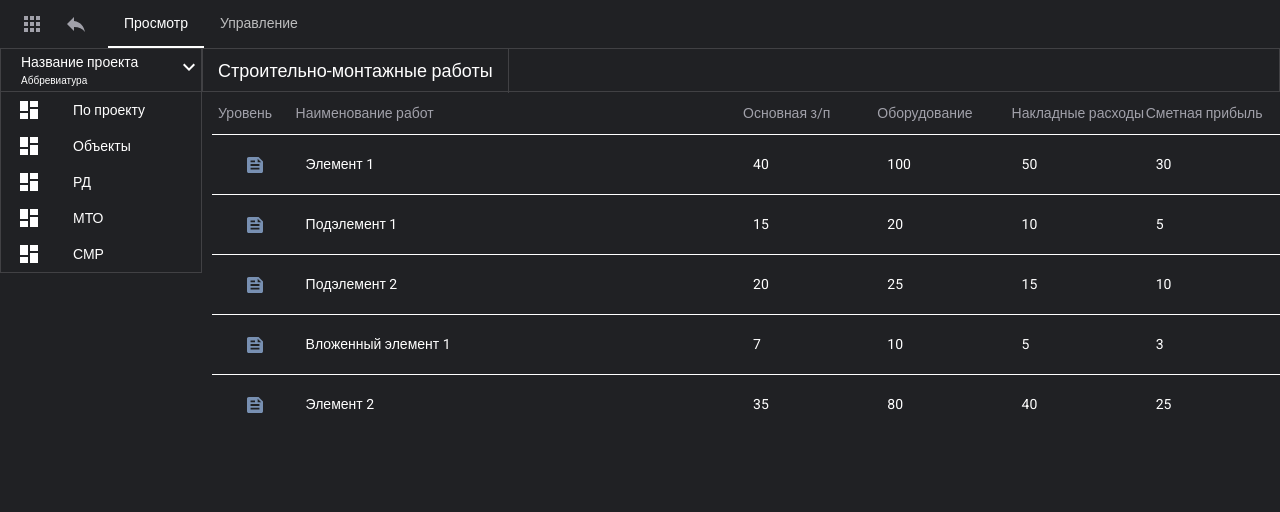
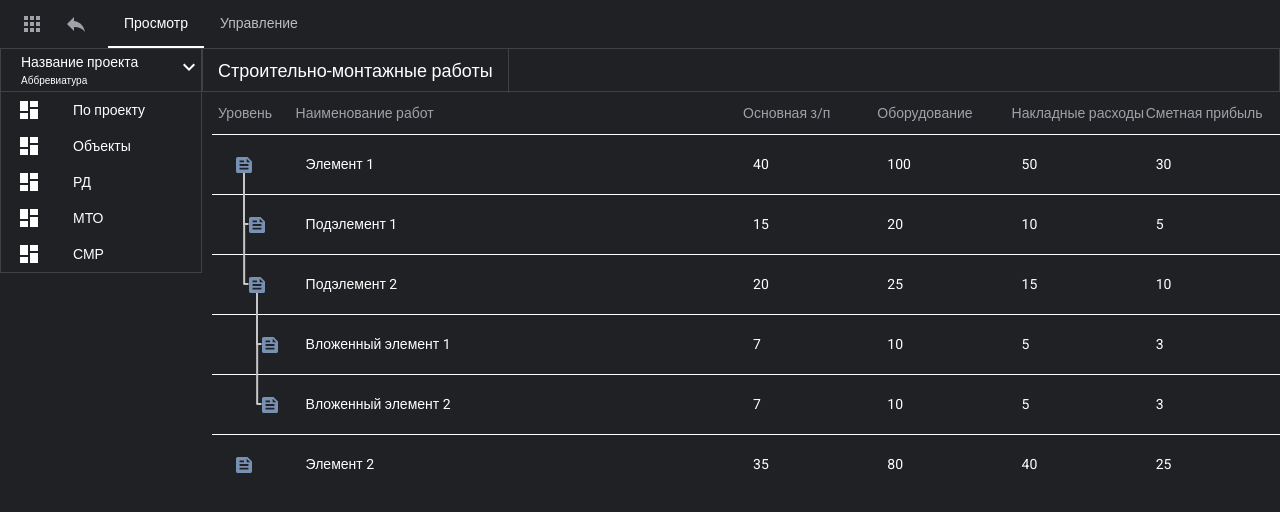
Before and after one commit to kostili-tec/seven-winds-task, a React (Vite) app: page / in a window 1280 px wide. Shown: the top 512 px of the page. Built offline with nearby package versions, Linux system fonts and the light colour scheme; a web font is replaced by a local one.

Commit message:
feat: add nested lines in table

```diff
--- a/src/components/Icons/FieldIcon.tsx
+++ b/src/components/Icons/FieldIcon.tsx
@@ -6,9 +6,13 @@ const FieldIconContainer = styled('div')({
   height: '24px',
 });
 
-export default function FieldIcon() {
+interface FieldIconProps {
+  className: string;
+}
+
+export default function FieldIcon({ className }: FieldIconProps) {
   return (
-    <FieldIconContainer>
+    <FieldIconContainer className={className}>
       <SvgIcon>
         <svg
           xmlns='http://www.w3.org/2000/svg'
--- a/src/components/Table/Table.tsx
+++ b/src/components/Table/Table.tsx
@@ -1,14 +1,14 @@
-import { useState } from 'react';
 import Box from '@mui/material/Box';
 
 import TableTab from './TableTab/TableTab';
 import TableHeader from './TableHeader/TableHeader';
 import TableTree from './TableTree/TableTree';
 
-import { ArrayTableData } from './Table.types';
+import { TableDataNested } from './Table.types';
+import { addLevelToData } from '../../utils/addLevelToData';
 
 export default function Table() {
-  const data: ArrayTableData = [
+  const data: TableDataNested[] = [
     {
       rowName: 'Элемент 1',
       equipmentCosts: 100,
@@ -43,6 +43,15 @@ export default function Table() {
               id: 4,
               child: [],
             },
+            {
+              rowName: 'Вложенный элемент 2',
+              equipmentCosts: 10,
+              overheads: 5,
+              estimatedProfit: 3,
+              salary: 7,
+              id: 132432,
+              child: [],
+            },
           ],
         },
       ],
@@ -57,13 +66,12 @@ export default function Table() {
       child: [],
     },
   ];
-  // eslint-disable-next-line
-  const [tableData, setTableData] = useState(data);
+  const newData = addLevelToData(data);
   return (
     <Box display='flex' flexDirection='column' width='100%'>
       <TableTab />
       <TableHeader />
-      <TableTree data={tableData} />
+      <TableTree data={newData} />
     </Box>
   );
 }
--- a/src/components/Table/Table.types.ts
+++ b/src/components/Table/Table.types.ts
@@ -8,4 +8,17 @@ export interface TableData {
   child: TableData[] | null;
 }
 
+export interface TableDataNested extends TableData {
+  level?: number;
+  nested?: Nested;
+}
+
 export type ArrayTableData = TableData[];
+
+export enum Nested {
+  PARENTWITHCHILD = 'parentWithChild',
+  PARENTNOCHILD = 'parantNoChild',
+  CHILDPARENT = 'childParent',
+  FINALCHILD = 'finalChild',
+  NOTFINALCHILD = 'notFinalChild',
+}
--- /dev/null
+++ b/src/components/Table/TableItem/TableItem.module.scss
@@ -0,0 +1,74 @@
+.parentLine {
+  position: relative;
+  &::before {
+    content: "";
+    position: absolute;
+    left: 50%;
+    top: 20px;
+    width: 2px;
+    height: 52px;
+    background-color: #C6C6C6;
+    transform: translateX(-50%);
+    z-index: 0;
+  }
+}
+
+.nestedParent {
+  position: relative;
+  &::before {
+    content: "";
+    position: absolute;
+    left: 50%;
+    top: 20px;
+    width: 2px;
+    height: 52px;
+    background-color: #C6C6C6;
+    transform: translateX(-50%);
+    z-index: 0;
+  }
+}
+
+.leftLine {
+  position: relative;
+  &::after {
+    content: "";
+    position: absolute;
+    top: 10px;
+    left: 0;
+    width: 5px;
+    height: 2px;
+    background-color: #C6C6C6;
+    transform: translateX(-30%);
+    z-index: 0;
+  }
+}
+
+.finalChild {
+  position: relative;
+  &::after {
+    content: "";
+    position: absolute;
+    top: 10px;
+    left: 0;
+    width: 5px;
+    height: 2px;
+    background-color: #C6C6C6;
+    transform: translateX(-30%);
+    z-index: 0;
+  }
+}
+
+.notFinalChild {
+  position: relative;
+  &::before {
+    content: "";
+    position: absolute;
+    left: -2px;
+    top: 12px;
+    width: 2px;
+    height: 59px;
+    background-color: #C6C6C6;
+    transform: translateX(8%);
+    z-index: 0;
+  }
+}
--- a/src/components/Table/TableItem/TableItem.tsx
+++ b/src/components/Table/TableItem/TableItem.tsx
@@ -1,8 +1,15 @@
 import Grid from '@mui/material/Grid';
 import Typography from '@mui/material/Typography';
 
-import { TableData as TableItemProps } from '../Table.types';
+import { Nested, TableData } from '../Table.types';
 import TableItemIcons from '../TableItemIcons/TableItemIcons';
+import classes from './TableItem.module.scss';
+import { useState, useEffect } from 'react';
+
+interface TableItemProps extends TableData {
+  level: number;
+  nested?: Nested;
+}
 
 export default function TableItem({
   equipmentCosts,
@@ -10,7 +17,29 @@ export default function TableItem({
   estimatedProfit,
   rowName,
   salary,
+  level,
+  nested,
 }: TableItemProps) {
+  const defaultPadding = 13;
+  const currentPadding = level * defaultPadding;
+  const [currentClasses, setCurrentClasses] = useState<Array<string>>([]);
+  const setState = (className: string) => setCurrentClasses((state) => [...state, className]);
+  useEffect(() => {
+    if (nested === Nested.PARENTWITHCHILD) {
+      setState(classes.parentLine);
+    }
+    if (nested === Nested.CHILDPARENT) {
+      setState(classes.nestedParent);
+      setState(classes.leftLine);
+    }
+    if (nested === Nested.FINALCHILD) {
+      setState(classes.leftLine);
+    }
+    if (nested === Nested.NOTFINALCHILD) {
+      setState(classes.leftLine);
+      setState(classes.notFinalChild);
+    }
+  }, [nested]);
   return (
     <Grid
       container
@@ -22,8 +51,8 @@ export default function TableItem({
       borderTop='1px solid'
       marginX='10px'
     >
-      <Grid item xs={1} paddingLeft='12px'>
-        <TableItemIcons />
+      <Grid item xs={1} paddingLeft={`${currentPadding}px`}>
+        <TableItemIcons className={currentClasses.join(' ')} />
       </Grid>
       <Grid item xs={5}>
         <Typography color='primary' variant='body2'>
--- a/src/components/Table/TableItemIcons/TableItemIcons.tsx
+++ b/src/components/Table/TableItemIcons/TableItemIcons.tsx
@@ -8,7 +8,7 @@ const IconContainer = styled('div')({
   maxWidth: 55,
   display: 'flex',
   alignItems: 'center',
-  justifyContent: 'space-around',
+  justifyContent: 'flex-start',
   '&:hover': {
     backgroundColor: '#414144',
   },
@@ -22,10 +22,14 @@ const StyledDeleteIcon = styled(DeleteIcon)({
   display: 'none',
 });
 
-export default function TableItemIcons() {
+interface TableItemIconsProps {
+  className: string;
+}
+
+export default function TableItemIcons({ className }: TableItemIconsProps) {
   return (
     <IconContainer>
-      <FieldIcon />
+      <FieldIcon className={className} />
       <StyledDeleteIcon className='delete-icon' />
     </IconContainer>
   );
--- a/src/components/Table/TableTree/TableTree.tsx
+++ b/src/components/Table/TableTree/TableTree.tsx
@@ -3,15 +3,16 @@ import TableItem from '../TableItem/TableItem';
 
 interface TalbeItemsProps {
   data: ArrayTableData;
+  level?: number;
 }
 
-export default function TableTree({ data }: TalbeItemsProps) {
+export default function TableTree({ data, level = 1 }: TalbeItemsProps) {
   return (
     <div>
       {data.map((item) => (
         <div key={item.id}>
-          <TableItem {...item} />
-          {item.child && <TableTree data={item.child} />}
+          <TableItem {...item} level={level} />
+          {item.child && <TableTree data={item.child} level={level + 1} />}
         </div>
       ))}
     </div>
--- /dev/null
+++ b/src/utils/addLevelToData.ts
@@ -0,0 +1,29 @@
+import { TableDataNested, Nested } from '../components/Table/Table.types';
+
+/* eslint-disable */
+
+export function addLevelToData(data: TableDataNested[], level = 0) {
+  return data.map((item, index, array) => {
+    const newItem = { ...item, level };
+    if (item.child?.length === 0 && level === 0) {
+      return { ...item, level, nested: Nested.PARENTNOCHILD };
+    }
+    if (level === 0 && newItem.child && newItem.child.length > 0) {
+      newItem.nested = Nested.PARENTWITHCHILD;
+      newItem.child = addLevelToData(newItem.child, level + 1);
+    }
+    if (level > 0 && newItem.child?.length === 0 && index < array.length - 1) {
+      newItem.nested = Nested.NOTFINALCHILD;
+    }
+    if (level > 0 && newItem.child?.length === 0 && index === array.length - 1) {
+      newItem.nested = Nested.FINALCHILD;
+    }
+    if (level > 0 && newItem.child && newItem.child.length > 0) {
+      newItem.nested = Nested.CHILDPARENT;
+      newItem.child = addLevelToData(newItem.child, level + 1);
+    }
+    return newItem;
+  });
+}
+
+/* eslint-enable */
```
